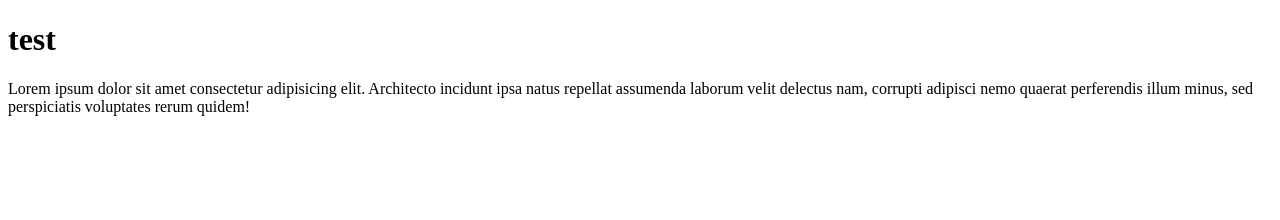
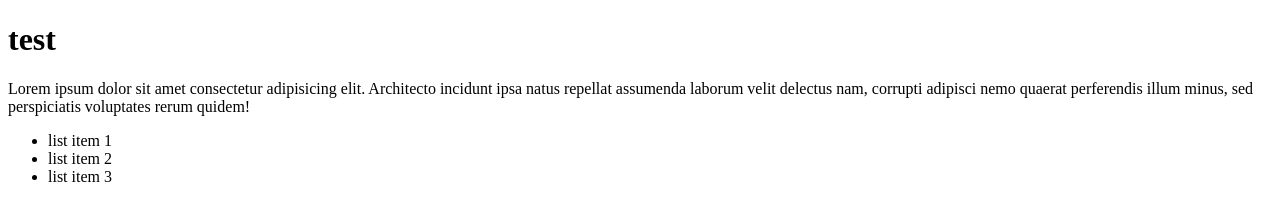
Before and after one commit to maulanahabibie012/wpu-git-test-2, a plain HTML site: page index.html in a window 1280 px wide. Drawn offline with Linux system fonts and the light colour scheme.

Commit message:
menambahkan list

```diff
--- a/index.html
+++ b/index.html
@@ -8,5 +8,12 @@
 <body>
     <h1>test</h1>
     <p>Lorem ipsum dolor sit amet consectetur adipisicing elit. Architecto incidunt ipsa natus repellat assumenda laborum velit delectus nam, corrupti adipisci nemo quaerat perferendis illum minus, sed perspiciatis voluptates rerum quidem!</p>
+
+    <!-- menambahkan list item -->
+    <ul>
+        <li>list item 1</li>
+        <li>list item 2</li>
+        <li>list item 3</li>
+    </ul>
 </body>
 </html>
```
